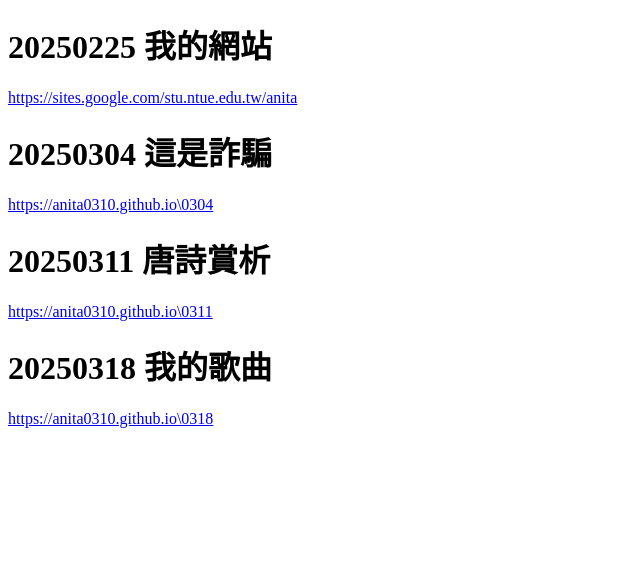
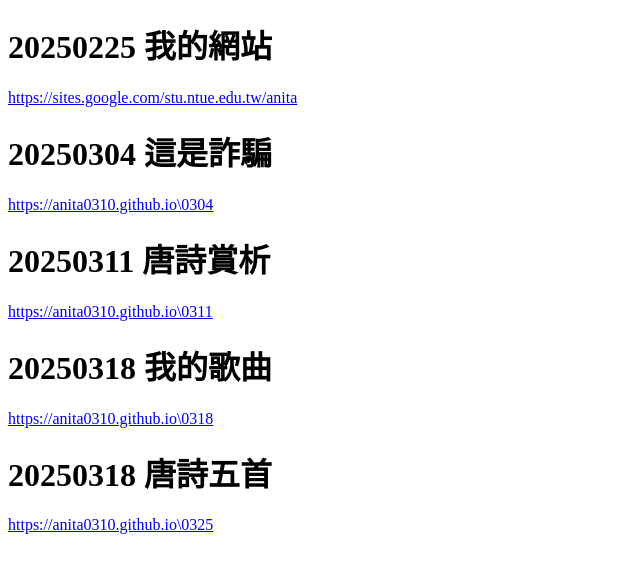
Before and after one commit to anita0310/anita0310.github.io, a plain HTML site: page index.html in a window 1280 px wide. Shown: the whole page, without its empty margins (0-640 px from the left). Drawn offline with Linux system fonts and the light colour scheme.

Commit message:
Update index.html

```diff
--- a/index.html
+++ b/index.html
@@ -19,6 +19,9 @@
     <h1>20250318 我的歌曲</h1>
     <p><a href="0318\index.html">https://anita0310.github.io\0318</a></p>
 
+    <h1>20250318 唐詩五首</h1>
+    <p><a href="0325\index.html">https://anita0310.github.io\0325</a></p>
+
 </body>
 
 </html>
```
